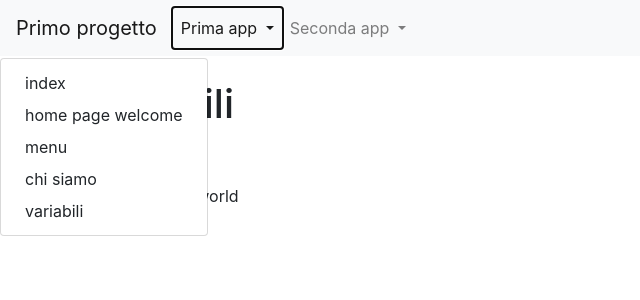
After one commit to pedretti0123/primo_progetto, a Django app: page /prima_app/variabili in a window 1280 px wide, after a click on "Prima app". The commit adds this page. Shown: the top 300 px of the page, without its empty margins (0-640 px from the left). Run offline with Django 5.2, Linux system fonts and the light colour scheme.

Commit message:
passo deca

```diff
--- a/prima_app/templates/prima_app/variabili.html
+++ b/prima_app/templates/prima_app/variabili.html
@@ -1,16 +1,12 @@
-<!DOCTYPE html>
-<html lang="en">
-<head>
-    <meta charset="UTF-8">
-    <meta name="viewport" content="width=device-width, initial-scale=1.0">
-    <title>variabili</title>
-</head>
-<body>
+{% extends "base.html" %}
+
+{% block title %} {{ block.super }} | Variabili {% endblock title %}
+
+{% block content %}
     <h1>variabili</h1>
-        <ol>
-            <li> {{ var1 }}</li>
-            <li> {{ var2 }}</li>
-            <li> {{ var3 }}</li>
-        </ol>
-</body>
-</html>
+    <ol>
+        <li>{{ var1 }}</li>
+        <li>{{ var2 }}</li>
+        <li>{{ var3 }}</li>
+    </ol>
+{% endblock content %}
--- a/prima_app/urls.py
+++ b/prima_app/urls.py
@@ -1,10 +1,11 @@
 from django.urls import path
-from prima_app.views import homepage, welcome, lista, chi_siamo,variabili
+from prima_app.views import homepage, welcome, lista, chi_siamo,variabili,index
 
 app_name="prima_app"
 
 urlpatterns=[
     path('', homepage, name='homepage'),
+    path('index', index, name='index'),
     path('welcome', welcome, name='welcome'),
     path('lista', lista, name='lista'),
     path('chi_siamo', chi_siamo, name='chi_siamo'),
--- a/prima_app/views.py
+++ b/prima_app/views.py
@@ -3,7 +3,8 @@ from django.shortcuts import render
 # Create your views here.
 def homepage(request):
     return render(request, "homepage.html")
-
+def index(request):
+    return render(request, "index.html")
 def welcome(request):
     return render(request, "welcome.html")
 
--- a/primo_progetto/settings.py
+++ b/primo_progetto/settings.py
@@ -56,7 +56,8 @@ ROOT_URLCONF = 'primo_progetto.urls'
 TEMPLATES = [
     {
         'BACKEND': 'django.template.backends.django.DjangoTemplates',
-        'DIRS': [os.path.join(BASE_DIR, 'prima_app/templates/prima_app')],
+        'DIRS': [os.path.join(BASE_DIR, 'prima_app/templates/prima_app'),
+                os.path.join(BASE_DIR, 'primo_progetto/templates')],
         'APP_DIRS': True,
         'OPTIONS': {
             'context_processors': [
--- /dev/null
+++ b/primo_progetto/templates/base.html
@@ -0,0 +1,67 @@
+{% load static %}
+<!doctype html>
+<html lang="it">
+  <head>
+    <!-- Required meta tags -->
+    <meta charset="utf-8">
+    <meta name="viewport" content="width=device-width, initial-scale=1, shrink-to-fit=no">
+
+    <!-- Bootstrap CSS -->
+    <link rel="stylesheet" href="https://cdn.jsdelivr.net/npm/bootstrap@4.5.3/dist/css/bootstrap.min.css" integrity="sha384-TX8t27EcRE3e/ihU7zmQxVncDAy5uIKz4rEkgIXeMed4M0jlfIDPvg6uqKI2xXr2" crossorigin="anonymous">
+
+    <title>{% block title %} Primo progetto {% endblock title %}</title>
+  </head>
+  <body>
+
+    <!-- Optional JavaScript; choose one of the two! -->
+
+    <!-- Option 1: jQuery and Bootstrap Bundle (includes Popper) -->
+    <script src="https://code.jquery.com/jquery-3.5.1.slim.min.js" integrity="sha384-DfXdz2htPH0lsSSs5nCTpuj/zy4C+OGpamoFVy38MVBnE+IbbVYUew+OrCXaRkfj" crossorigin="anonymous"></script>
+    <script src="https://cdn.jsdelivr.net/npm/bootstrap@4.5.3/dist/js/bootstrap.bundle.min.js" integrity="sha384-ho+j7jyWK8fNQe+A12Hb8AhRq26LrZ/JpcUGGOn+Y7RsweNrtN/tE3MoK7ZeZDyx" crossorigin="anonymous"></script>
+
+    <!-- Option 2: jQuery, Popper.js, and Bootstrap JS
+    <script src="https://code.jquery.com/jquery-3.5.1.slim.min.js" integrity="sha384-DfXdz2htPH0lsSSs5nCTpuj/zy4C+OGpamoFVy38MVBnE+IbbVYUew+OrCXaRkfj" crossorigin="anonymous"></script>
+    <script src="https://cdn.jsdelivr.net/npm/popper.js@1.16.1/dist/umd/popper.min.js" integrity="sha384-9/reFTGAW83EW2RDu2S0VKaIzap3H66lZH81PoYlFhbGU+6BZp6G7niu735Sk7lN" crossorigin="anonymous"></script>
+    <script src="https://cdn.jsdelivr.net/npm/bootstrap@4.5.3/dist/js/bootstrap.min.js" integrity="sha384-w1Q4orYjBQndcko6MimVbzY0tgp4pWB4lZ7lr30WKz0vr/aWKhXdBNmNb5D92v7s" crossorigin="anonymous"></script>
+    -->
+    <nav class="navbar navbar-expand-lg navbar-light bg-light">
+  <a class="navbar-brand" href="#">Primo progetto</a>
+  <button class="navbar-toggler" type="button" data-toggle="collapse" data-target="#navbarNavDropdown" aria-controls="navbarNavDropdown" aria-expanded="false" aria-label="Toggle navigation">
+    <span class="navbar-toggler-icon"></span>
+  </button>
+  <div class="collapse navbar-collapse" id="navbarNavDropdown">
+    <ul class="navbar-nav">
+      <li class="nav-item active">
+        <a class="nav-link dropdown-toggle" href="#" id="navbarDropdownMenuLink" role="button" data-toggle="dropdown" aria-haspopup="true" aria-expanded="false">
+          Prima app
+        </a>
+        <div class="dropdown-menu" aria-labelledby="navbarDropdownMenuLink">
+          <a class="dropdown-item" href="{% url 'prima_app:index'%}">index</a>
+          <a class="dropdown-item" href="{% url 'prima_app:homepage'%}">home page welcome</a>
+          <a class="dropdown-item" href="{% url 'prima_app:lista'%}">menu</a>
+          <a class="dropdown-item" href="{% url 'prima_app:chi_siamo'%}">chi siamo</a>
+          <a class="dropdown-item" href="{% url 'prima_app:variabili'%}">variabili</a>
+        </div>
+      </li>
+      <li class="nav-item dropdown">
+        <a class="nav-link dropdown-toggle" href="#" id="navbarDropdownMenuLink" role="button" data-toggle="dropdown" aria-haspopup="true" aria-expanded="false">
+          Seconda app
+        </a>
+        <div class="dropdown-menu" aria-labelledby="navbarDropdownMenuLink">
+          <a class="dropdown-item" href="#">Action</a>
+          <a class="dropdown-item" href="#">Another action</a>
+          <a class="dropdown-item" href="#">Something else here</a>
+        </div>
+      </li>
+    </ul>
+  </div>
+</nav>
+<div class="container my-4">
+    {%block content%}
+    {%endblock content%}
+
+    {%block script%}
+    {%endblock script%}
+</div>
+  </body>
+</html>
--- a/primo_progetto/urls.py
+++ b/primo_progetto/urls.py
@@ -1,6 +1,9 @@
 from django.contrib import admin
 from django.urls import path, include
+from primo_progetto.views import index
+
 urlpatterns = [
     path('admin/', admin.site.urls),
-    path('', include("prima_app.urls",namespace="prima_app"))
+    path('prima_app/', include("prima_app.urls",namespace="prima_app")),
+    path('', index, name="index")
 ]
--- /dev/null
+++ b/primo_progetto/views.py
@@ -0,0 +1,4 @@
+from django.shortcuts import render
+
+def index(request):
+    return render(request,"index_root.html")
```
Also changed, not shown: prima_app/templates/prima_app/chi_siamo.html (+7 -12 lines), prima_app/templates/prima_app/homepage.html (+7 -12 lines), prima_app/templates/prima_app/index.html (added, +13 -0 lines), prima_app/templates/prima_app/lista.html (+6 -10 lines), prima_app/templates/prima_app/welcome.html (+7 -11 lines), primo_progetto/templates/index_root.html (added, +14 -0 lines), prima_app/templates/prima_app/indice.html (deleted).
